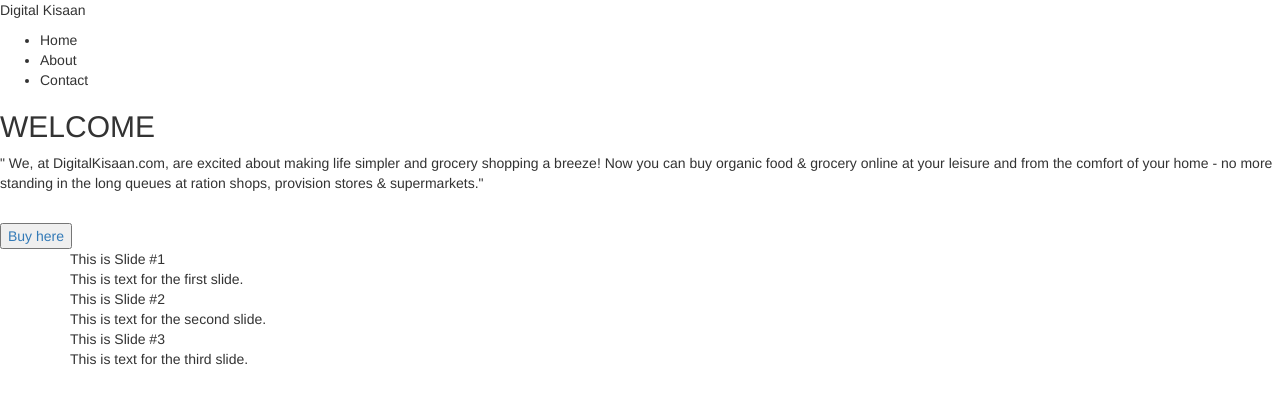
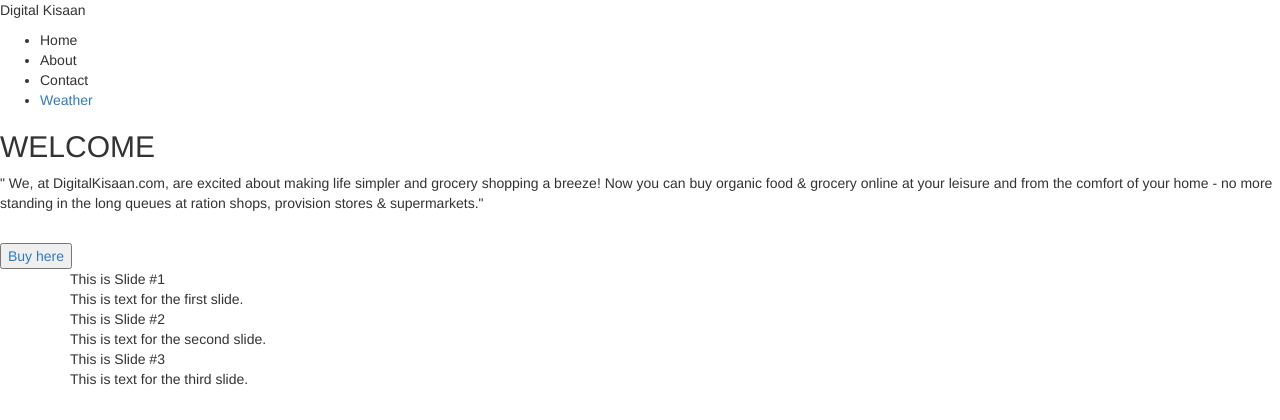
Before and after one commit to AdityaThaokar/Digital-Kisaan-1, a PHP site: page / in a window 1280 px wide. Shown: the top 420 px of the page. Run offline with PHP 8.4, Linux system fonts and the light colour scheme; some libraries are stand-ins or nearby versions.

Commit message:
Weather added

```diff
--- a/css/login.css
+++ b/css/login.css
@@ -30,16 +30,18 @@ color:white;
   display:inline-block;
   position:fixed;
   top:0;
-  margin-left:1100px;
+  margin-left:1000px;
 }
-.header ul li {
+.header ul li, ul li a {
   color:white;
   list-style:none;
   display:inline-block;
   margin-top:15px;
   padding-right:10px;
   font-family:verdana;
+  text-decoration:none;
 }
+
 .login
 {
 	margin:200 auto;
--- a/php/Signup.php
+++ b/php/Signup.php
@@ -10,6 +10,7 @@
   <li>Home</li>
   <li>About</li>
   <li>Contact</li>
+  <li ><a href="file:///C:/Users/JC/AppData/Local/Temp/Rar$EX43.280/Weather-App-master/forecast.html">Weather</a></li>
  </div>
  <div class="Signup">
      <table cellspacing="5px" cellpadding="5px" align="center">
--- a/php/index.php
+++ b/php/index.php
@@ -61,6 +61,7 @@ $(document).ready(function (){
   <li>Home</li>
   <li>About</li>
   <li>Contact</li>
+  <li ><a href="file:///C:/Users/JC/AppData/Local/Temp/Rar$EX43.280/Weather-App-master/forecast.html">Weather</a></li>
  </div>
 <div class="Start">
 <h2>WELCOME</h2>
--- a/php/login.php
+++ b/php/login.php
@@ -10,8 +10,8 @@
   <li>Home</li>
   <li>About</li>
   <li>Contact</li>
+  <li ><a href="file:///C:/Users/JC/AppData/Local/Temp/Rar$EX43.280/Weather-App-master/forecast.html">Weather</a></li>
  </div>
-
  <div class="login">
      <p align="center">Login </p>
      <input type="text" placeholder="Enter username"><br><br>
```
